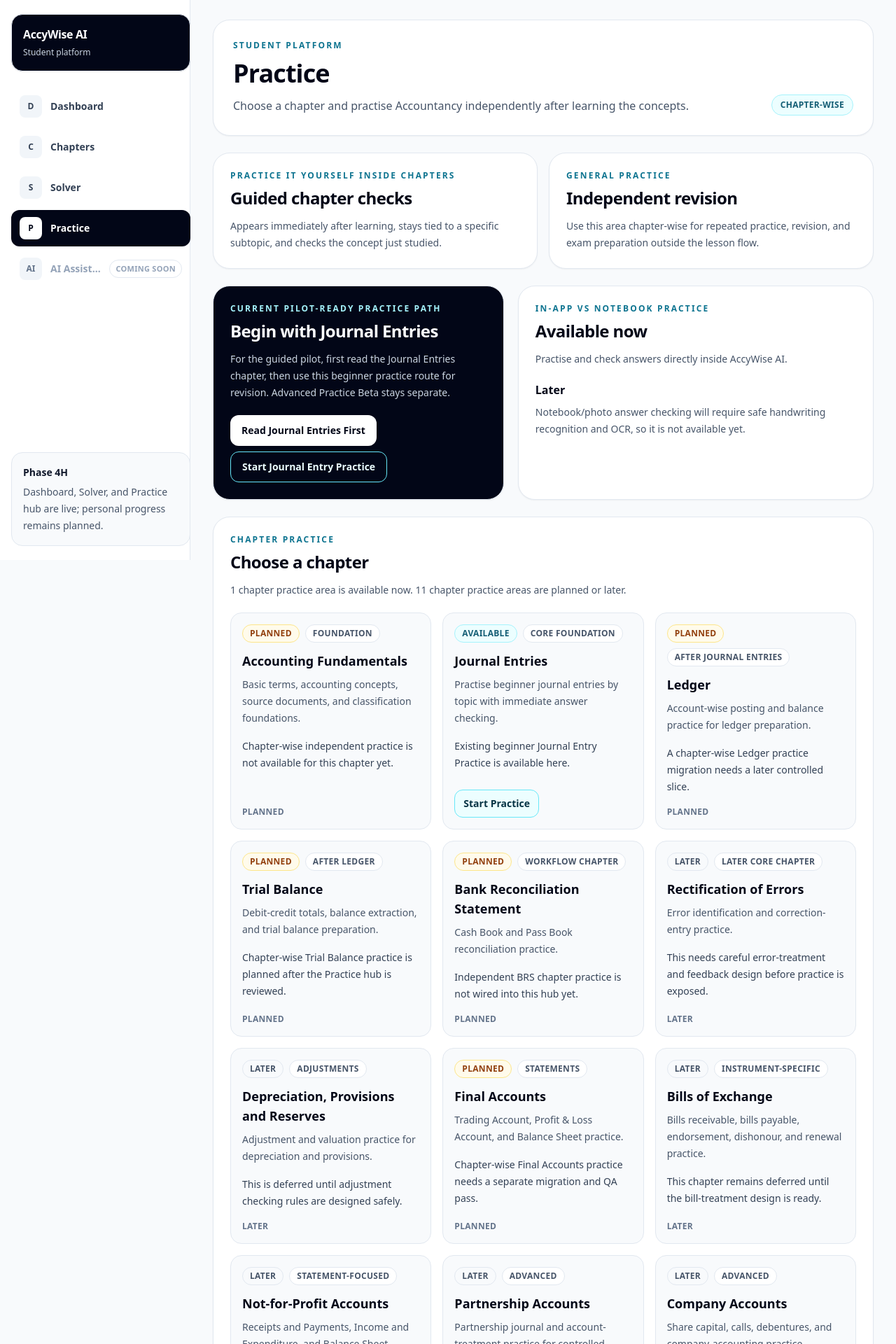
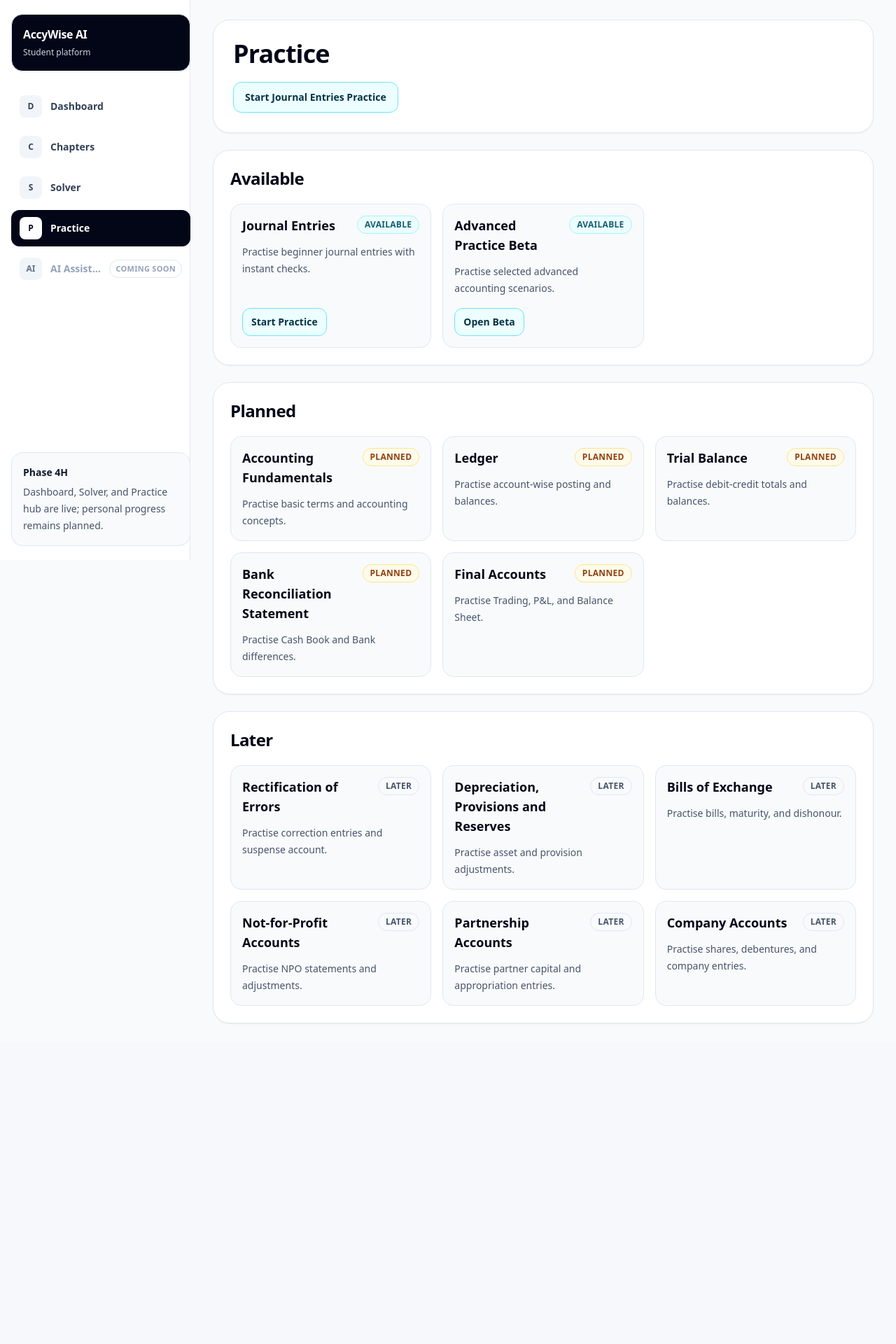
Before and after one commit to mrgogoi59/journal-entry-ai-checker, a Next.js app: page /practice in a window 1280 px wide. Shown: the top 1920 px of the page at 70% size. After the commit the page ends 1490 px from the top, so only its background shows below. Built offline with nearby package versions, Linux system fonts and the light colour scheme.

Commit message:
Simplify student hub page copy

```diff
--- a/app/practice/page.tsx
+++ b/app/practice/page.tsx
@@ -1,6 +1,6 @@
 import type { Metadata } from "next";
 import Link from "next/link";
-import { PageHeader } from "@/components/student-platform/PageHeader";
+import type { ReactNode } from "react";
 import { StudentAppShell } from "@/components/student-platform/StudentAppShell";
 import {
   practiceChapterCatalog,
@@ -11,7 +11,7 @@
 
 export const metadata: Metadata = {
   title: "Practice | AccyWise AI",
-  description: "Chapter-wise Accountancy practice and independent revision.",
+  description: "Start Journal Entries Practice.",
 };
 
 const statusStyles = {
@@ -20,141 +20,70 @@
   later: "border-slate-200 bg-slate-50 text-slate-600",
 } satisfies Record<PracticeChapterStatus, string>;
 
+const practiceDescriptions = {
+  "accounting-fundamentals": "Practise basic terms and accounting concepts.",
+  "journal-entries": "Practise beginner journal entries with instant checks.",
+  ledger: "Practise account-wise posting and balances.",
+  "trial-balance": "Practise debit-credit totals and balances.",
+  "bank-reconciliation-statement": "Practise Cash Book and Bank differences.",
+  "rectification-of-errors": "Practise correction entries and suspense account.",
+  "depreciation-provisions-and-reserves": "Practise asset and provision adjustments.",
+  "final-accounts": "Practise Trading, P&L, and Balance Sheet.",
+  "bills-of-exchange": "Practise bills, maturity, and dishonour.",
+  "not-for-profit-accounts": "Practise NPO statements and adjustments.",
+  "partnership-accounts": "Practise partner capital and appropriation entries.",
+  "company-accounts": "Practise shares, debentures, and company entries.",
+} satisfies Record<PracticeChapterCatalogItem["id"], string>;
+
 export default function PracticePage() {
   const availableItems = practiceChapterCatalog.filter((item) => item.status === "available");
-  const upcomingItems = practiceChapterCatalog.filter((item) => item.status !== "available");
+  const plannedItems = practiceChapterCatalog.filter((item) => item.status === "planned");
+  const laterItems = practiceChapterCatalog.filter((item) => item.status === "later");
 
   return (
     <StudentAppShell activeItem="practice">
-      <PageHeader
-        eyebrow="Student platform"
-        title="Practice"
-        description="Choose a chapter and practise Accountancy independently after learning the concepts."
-      >
-        <span className="inline-flex rounded-full border border-cyan-200 bg-cyan-50 px-3 py-1.5 text-xs font-black uppercase tracking-wide text-cyan-800">
-          Chapter-wise
-        </span>
-      </PageHeader>
-
-      <section className="grid min-w-0 gap-4 lg:grid-cols-2">
-        <article className="min-w-0 rounded-3xl border border-slate-200 bg-white p-5 shadow-sm sm:p-6">
-          <p className="text-xs font-black uppercase tracking-[0.18em] text-cyan-700">
-            Practice It Yourself inside Chapters
-          </p>
-          <h2 className="mt-2 text-2xl font-black tracking-tight text-slate-950">Guided chapter checks</h2>
-          <p className="mt-3 text-sm leading-6 text-slate-600">
-            Appears immediately after learning, stays tied to a specific subtopic, and checks the concept just studied.
-          </p>
-        </article>
-        <article className="min-w-0 rounded-3xl border border-slate-200 bg-white p-5 shadow-sm sm:p-6">
-          <p className="text-xs font-black uppercase tracking-[0.18em] text-cyan-700">General Practice</p>
-          <h2 className="mt-2 text-2xl font-black tracking-tight text-slate-950">Independent revision</h2>
-          <p className="mt-3 text-sm leading-6 text-slate-600">
-            Use this area chapter-wise for repeated practice, revision, and exam preparation outside the lesson flow.
-          </p>
-        </article>
-      </section>
-
-      <section className="grid min-w-0 gap-5 xl:grid-cols-[0.9fr_1.1fr]">
-        <article
-          aria-labelledby="recommended-practice-title"
-          className="min-w-0 rounded-3xl border border-slate-200 bg-slate-950 p-5 text-white shadow-sm sm:p-6"
-        >
-          <p className="text-xs font-black uppercase tracking-[0.18em] text-cyan-200">
-            Current pilot-ready practice path
-          </p>
-          <h2 id="recommended-practice-title" className="mt-2 text-2xl font-black tracking-tight">
-            Begin with Journal Entries
-          </h2>
-          <p className="mt-3 text-sm leading-6 text-slate-300">
-            For the guided pilot, first read the Journal Entries chapter, then use this beginner practice route for
-            revision. Advanced Practice Beta stays separate.
-          </p>
-          <div className="mt-5 flex flex-col gap-2 sm:flex-row sm:flex-wrap">
-            <Link
-              href="/chapters/journal-entries"
-              className="inline-flex min-h-11 items-center justify-center rounded-xl bg-white px-4 text-sm font-black text-slate-950 outline-none transition hover:bg-cyan-50 focus-visible:ring-2 focus-visible:ring-cyan-300 focus-visible:ring-offset-2 focus-visible:ring-offset-slate-950"
-            >
-              Read Journal Entries First
-            </Link>
+      <header className="rounded-3xl border border-slate-200 bg-white p-5 shadow-sm sm:p-7">
+        <h1 className="text-3xl font-black tracking-tight text-slate-950 sm:text-4xl">Practice</h1>
         <Link
           href="/practice/journal-entries"
-              className="inline-flex min-h-11 items-center justify-center rounded-xl border border-cyan-300 px-4 text-sm font-black text-cyan-50 outline-none transition hover:bg-white/10 focus-visible:ring-2 focus-visible:ring-cyan-300 focus-visible:ring-offset-2 focus-visible:ring-offset-slate-950"
+          className="mt-5 inline-flex min-h-11 items-center justify-center rounded-xl border border-cyan-300 bg-cyan-50 px-4 text-sm font-black text-cyan-950 outline-none transition hover:border-cyan-400 hover:bg-cyan-100 focus-visible:ring-2 focus-visible:ring-cyan-500 focus-visible:ring-offset-2"
         >
-              Start Journal Entry Practice
+          Start Journal Entries Practice
         </Link>
-          </div>
-        </article>
+      </header>
 
-        <article
-          aria-labelledby="notebook-practice-title"
-          className="min-w-0 rounded-3xl border border-slate-200 bg-white p-5 shadow-sm sm:p-6"
-        >
-          <p className="text-xs font-black uppercase tracking-[0.18em] text-cyan-700">In-app vs notebook practice</p>
-          <h2 id="notebook-practice-title" className="mt-2 text-2xl font-black tracking-tight text-slate-950">
-            Available now
+      <PracticeSection title="Available" items={availableItems}>
+        <AdvancedPracticeBetaCard />
+      </PracticeSection>
+
+      <PracticeSection title="Planned" items={plannedItems} />
+
+      <PracticeSection title="Later" items={laterItems} />
+    </StudentAppShell>
+  );
+}
+
+function PracticeSection({
+  title,
+  items,
+  children,
+}: {
+  title: string;
+  items: readonly PracticeChapterCatalogItem[];
+  children?: ReactNode;
+}) {
+  return (
+    <section aria-labelledby={`${title.toLowerCase()}-practice-title`} className="rounded-3xl border border-slate-200 bg-white p-5 shadow-sm sm:p-6">
+      <h2 id={`${title.toLowerCase()}-practice-title`} className="text-2xl font-black tracking-tight text-slate-950">
+        {title}
       </h2>
-          <p className="mt-3 text-sm leading-6 text-slate-600">
-            Practise and check answers directly inside AccyWise AI.
-          </p>
-          <h3 className="mt-5 text-base font-black text-slate-950">Later</h3>
-          <p className="mt-2 text-sm leading-6 text-slate-600">
-            Notebook/photo answer checking will require safe handwriting recognition and OCR, so it is not available yet.
-          </p>
-        </article>
-      </section>
-
-      <section aria-labelledby="chapter-practice-title" className="rounded-3xl border border-slate-200 bg-white p-5 shadow-sm sm:p-6">
-        <div className="max-w-3xl">
-          <p className="text-xs font-black uppercase tracking-[0.18em] text-cyan-700">Chapter practice</p>
-          <h2 id="chapter-practice-title" className="mt-2 text-2xl font-black tracking-tight text-slate-950">
-            Choose a chapter
-          </h2>
-          <p className="mt-3 text-sm leading-6 text-slate-600">
-            {availableItems.length} chapter practice area is available now. {upcomingItems.length} chapter practice areas
-            are planned or later.
-          </p>
-        </div>
       <div className="mt-5 grid min-w-0 gap-4 md:grid-cols-2 xl:grid-cols-3">
-          {practiceChapterCatalog.map((item) => (
+        {items.map((item) => (
           <PracticeChapterCard key={item.id} item={item} />
         ))}
+        {children}
       </div>
     </section>
-
-      <section
-        aria-labelledby="advanced-practice-beta-title"
-        className="rounded-3xl border border-emerald-200 bg-gradient-to-br from-white via-emerald-50 to-cyan-50 p-5 shadow-sm sm:p-6"
-      >
-        <div className="flex min-w-0 flex-col gap-5 lg:flex-row lg:items-start lg:justify-between">
-          <div className="min-w-0 max-w-3xl">
-            <div className="flex flex-wrap items-center gap-2">
-              <p className="text-xs font-black uppercase tracking-[0.18em] text-emerald-700">Advanced Practice Beta</p>
-              <span className="rounded-full border border-emerald-200 bg-white px-2.5 py-1 text-xs font-black uppercase tracking-wide text-emerald-700">
-                Beta
-              </span>
-            </div>
-            <h2 id="advanced-practice-beta-title" className="mt-2 text-2xl font-black tracking-tight text-slate-950">
-              Controlled advanced journal practice
-            </h2>
-            <p className="mt-3 text-sm leading-6 text-slate-700">
-              Practise selected Partnership and Company Accounts scenarios with explanations, Ledger Impact, Trial
-              Balance Impact, and limited Final Accounts Impact where currently supported.
-            </p>
-            <p className="mt-2 text-sm font-semibold leading-6 text-slate-600">
-              Start with the Journal Entries chapter and beginner practice before using this separate beta. It is not a
-              complete Partnership or Company Accounts question bank.
-            </p>
-          </div>
-          <Link
-            href="/practice/advanced"
-            className="inline-flex min-h-11 shrink-0 items-center justify-center rounded-xl bg-slate-950 px-4 text-sm font-black text-white outline-none transition hover:bg-slate-800 focus-visible:ring-2 focus-visible:ring-cyan-500 focus-visible:ring-offset-2"
-          >
-            Open Advanced Practice Beta
-          </Link>
-        </div>
-      </section>
-    </StudentAppShell>
   );
 }
 
@@ -164,37 +93,48 @@
       aria-label={`${item.title} practice card`}
       className="flex min-w-0 flex-col rounded-2xl border border-slate-200 bg-slate-50 p-4"
     >
-      <div className="flex min-w-0 flex-col gap-3">
-        <div className="flex min-w-0 flex-wrap items-center gap-2">
-          <span
-            className={`rounded-full border px-2.5 py-1 text-xs font-black uppercase tracking-wide ${
-              statusStyles[item.status]
-            }`}
-          >
-            {practiceChapterStatusLabels[item.status]}
-          </span>
-          {item.learningStage ? (
-            <span className="rounded-full border border-slate-200 bg-white px-2.5 py-1 text-xs font-black uppercase tracking-wide text-slate-600">
-              {item.learningStage}
-            </span>
-          ) : null}
+      <div className="flex min-w-0 flex-col gap-3 sm:flex-row sm:items-start sm:justify-between">
+        <h3 className="min-w-0 text-lg font-black text-slate-950">{item.title}</h3>
+        <StatusBadge status={item.status} />
       </div>
-        <div className="min-w-0">
-          <h3 className="text-lg font-black text-slate-950">{item.title}</h3>
-          <p className="mt-2 text-sm leading-6 text-slate-600">{item.shortDescription}</p>
-        </div>
-      </div>
-      <p className="mt-4 flex-1 text-sm leading-6 text-slate-700">{item.availabilityNote}</p>
-      {item.status === "available" && item.href ? (
+      <p className="mt-3 flex-1 text-sm leading-6 text-slate-600">{practiceDescriptions[item.id]}</p>
+      {item.href ? (
         <Link
           href={item.href}
           className="mt-4 inline-flex min-h-10 items-center self-start rounded-xl border border-cyan-300 bg-cyan-50 px-3 text-sm font-black text-cyan-950 outline-none transition hover:border-cyan-400 hover:bg-cyan-100 focus-visible:ring-2 focus-visible:ring-cyan-500 focus-visible:ring-offset-2"
         >
           {item.actionLabel}
         </Link>
-      ) : (
-        <p className="mt-4 text-xs font-black uppercase tracking-wide text-slate-500">{item.actionLabel}</p>
-      )}
+      ) : null}
     </article>
   );
 }
+
+function AdvancedPracticeBetaCard() {
+  return (
+    <article
+      aria-label="Advanced Practice Beta practice card"
+      className="flex min-w-0 flex-col rounded-2xl border border-slate-200 bg-slate-50 p-4"
+    >
+      <div className="flex min-w-0 flex-col gap-3 sm:flex-row sm:items-start sm:justify-between">
+        <h3 className="min-w-0 text-lg font-black text-slate-950">Advanced Practice Beta</h3>
+        <StatusBadge status="available" />
+      </div>
+      <p className="mt-3 flex-1 text-sm leading-6 text-slate-600">Practise selected advanced accounting scenarios.</p>
+      <Link
+        href="/practice/advanced"
+        className="mt-4 inline-flex min-h-10 items-center self-start rounded-xl border border-cyan-300 bg-cyan-50 px-3 text-sm font-black text-cyan-950 outline-none transition hover:border-cyan-400 hover:bg-cyan-100 focus-visible:ring-2 focus-visible:ring-cyan-500 focus-visible:ring-offset-2"
+      >
+        Open Beta
+      </Link>
+    </article>
+  );
+}
+
+function StatusBadge({ status }: { status: PracticeChapterStatus }) {
+  return (
+    <span className={`shrink-0 rounded-full border px-2.5 py-1 text-xs font-black uppercase tracking-wide ${statusStyles[status]}`}>
+      {practiceChapterStatusLabels[status]}
+    </span>
+  );
+}
```
Also changed, not shown: 1 other file (tests, documents, lock files or other folders). Lines whose indentation alone changed are shown as unchanged.
